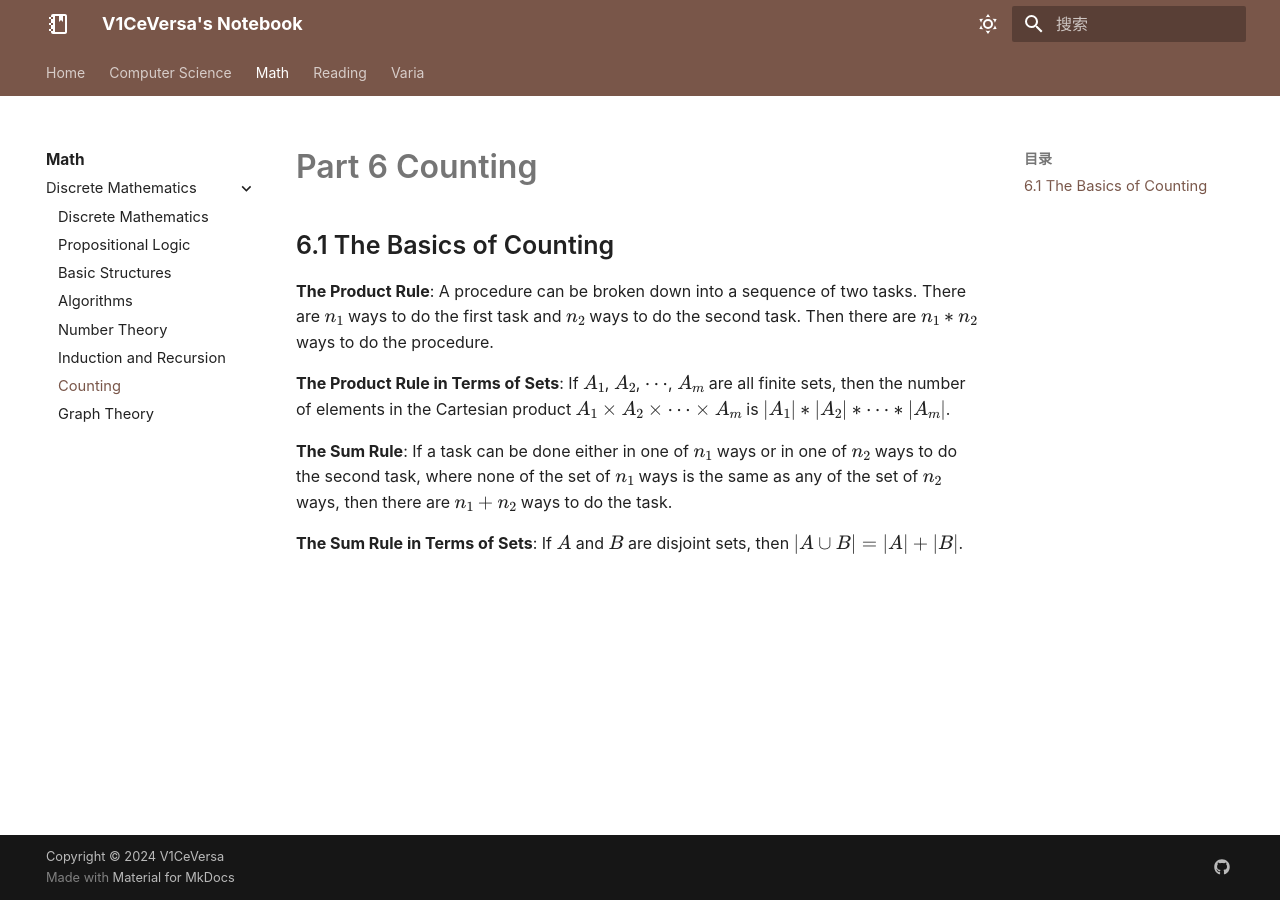
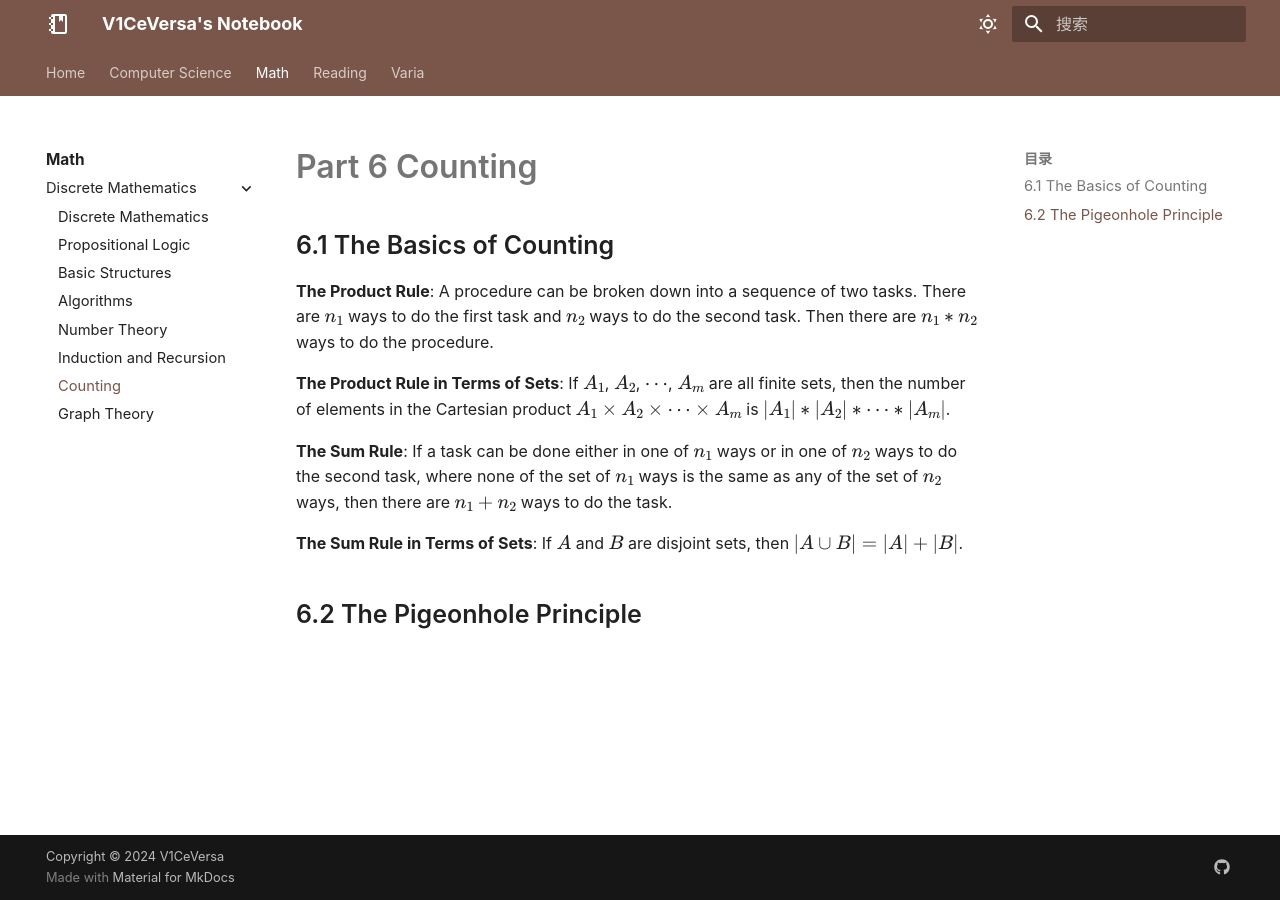
Before and after one commit to V1CeVersaa/V1CeVersaa.github.io, an MkDocs documentation site: the page built from docs/Math/Discrete Mathematics/06 Counting.md, in a window 1280 px wide. Built offline with MkDocs 1.6.1 and Material for MkDocs 9.7.7, drawn with Linux system fonts in a browser that asks for light colours; nearby versions of some CDN libraries; some web fonts are replaced; comment, search, counter and statistics services are not loaded; a style sheet for code colours, icons or effects is not loaded.

Commit message:
docs: test for autoSync

```diff
--- a/docs/Math/Discrete Mathematics/06 Counting.md
+++ b/docs/Math/Discrete Mathematics/06 Counting.md
@@ -9,3 +9,5 @@
 **The Sum Rule**: If a task can be done either in one of $n_1$ ways or in one of $n_2$ ways to do the second task, where none of the set of $n_1$ ways is the same as any of the set of $n_2$ ways, then there are $n_1 + n_2$ ways to do the task.
 
 **The Sum Rule in Terms of Sets**: If $A$ and $B$ are disjoint sets, then $|A \cup B| = |A| + |B|$.
+
+## 6.2 The Pigeonhole Principle
```
Also changed, not shown: 1 other file.
